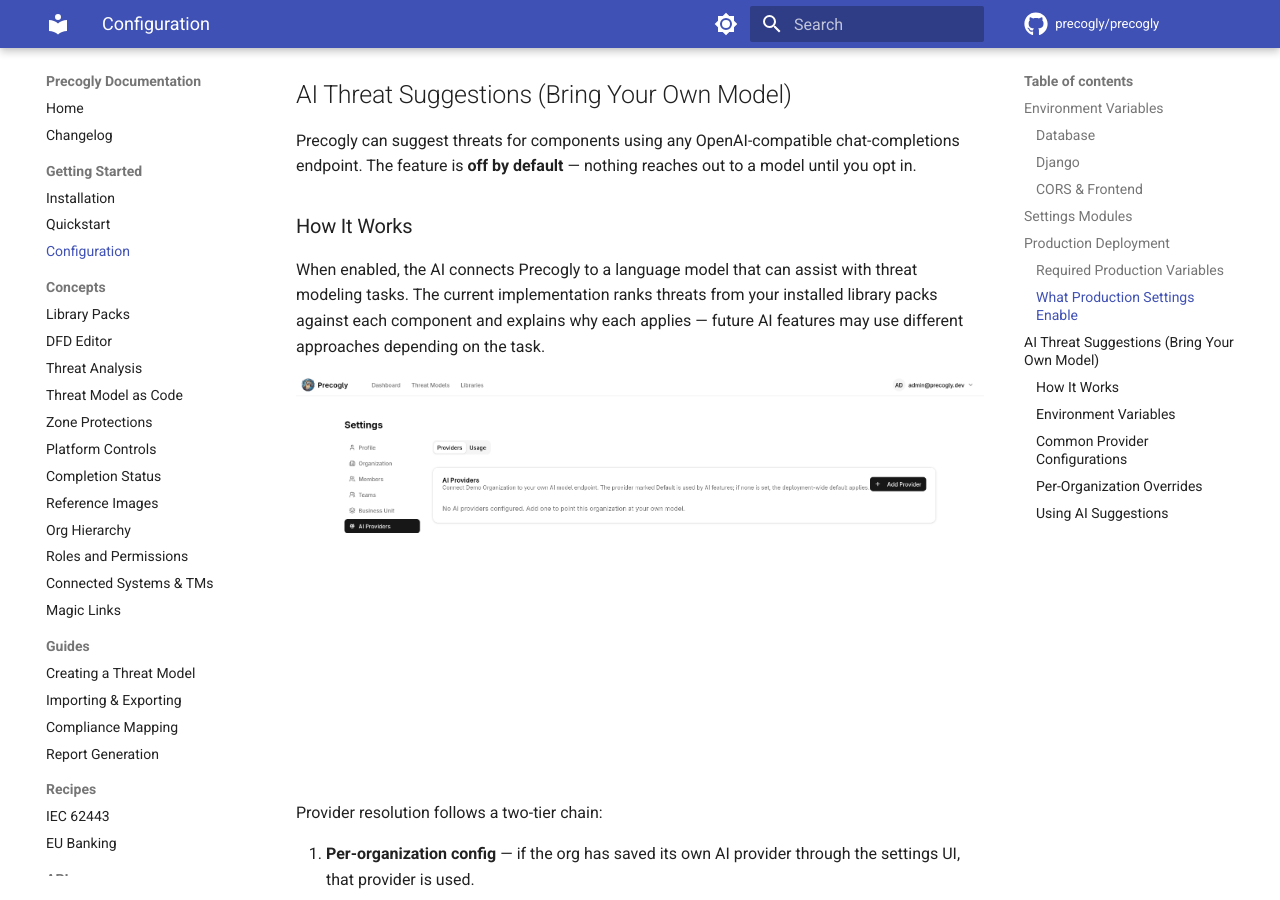
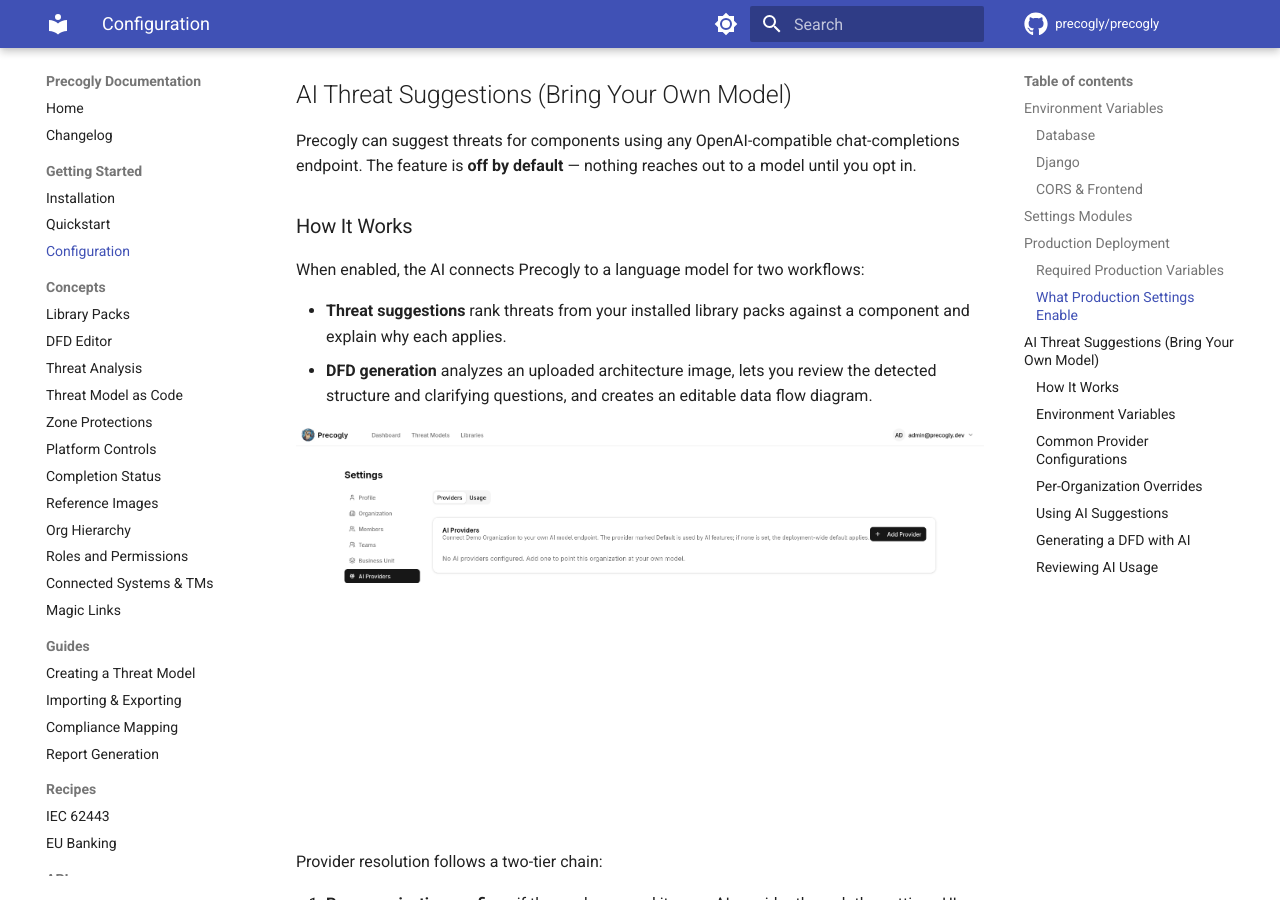
Before and after one commit to AlvinKuruvilla/precogly, an MkDocs documentation site: the page built from docs/getting-started/configuration.md, in a window 1280 px wide and 900 px high, scrolled down 2434 px. Built offline with MkDocs 1.6.1 and Material for MkDocs 9.7.7, drawn with Linux system fonts in a browser that asks for light colours; comment, search, counter and statistics services are not loaded; some of the changed text lies outside the part shown.

Commit message:
docs: refresh modeling workflows

```diff
--- a/docs/getting-started/configuration.md
+++ b/docs/getting-started/configuration.md
@@ -86,7 +86,10 @@
 
 ### How It Works
 
-When enabled, the AI connects Precogly to a language model that can assist with threat modeling tasks. The current implementation ranks threats from your installed library packs against each component and explains why each applies — future AI features may use different approaches depending on the task.
+When enabled, the AI connects Precogly to a language model for two workflows:
+
+- **Threat suggestions** rank threats from your installed library packs against a component and explain why each applies.
+- **DFD generation** analyzes an uploaded architecture image, lets you review the detected structure and clarifying questions, and creates an editable data flow diagram.
 
 ![AI provider settings in the organization settings page](../assets/images/ai-provider-settings.png)
 
@@ -146,5 +149,13 @@
 
 ![The owl icon in the threat analysis workspace triggers AI suggestions](../assets/images/ai-owl-suggestion.png)
 
+### Generating a DFD with AI
+
+Open a DFD and click **Generate** in the editor toolbar. Enter the application context, upload a JPEG, PNG, or WebP architecture diagram, review the detected components and flows, then generate the editable DFD. See the [DFD editor guide](../concepts/dfd-editor.md#generate-a-dfd-from-an-image) for the full workflow.
+
+### Reviewing AI Usage
+
+Organization settings include an **AI Usage** report with total cost, total tokens, average tokens per call, and usage over time. Breakdowns show usage by feature, user, and model/provider. Self-hosted providers can report token activity without a dollar cost.
+
 !!! note
     `AI_SECRET_KEY` is separate from Django's `SECRET_KEY` so it can be rotated independently. Rotating it invalidates any stored per-org API keys, which must then be re-entered.
```
Also changed, not shown: docs/concepts/dfd-editor.md (+22 -0 lines), docs/guides/creating-threat-model.md (+10 -8 lines).
